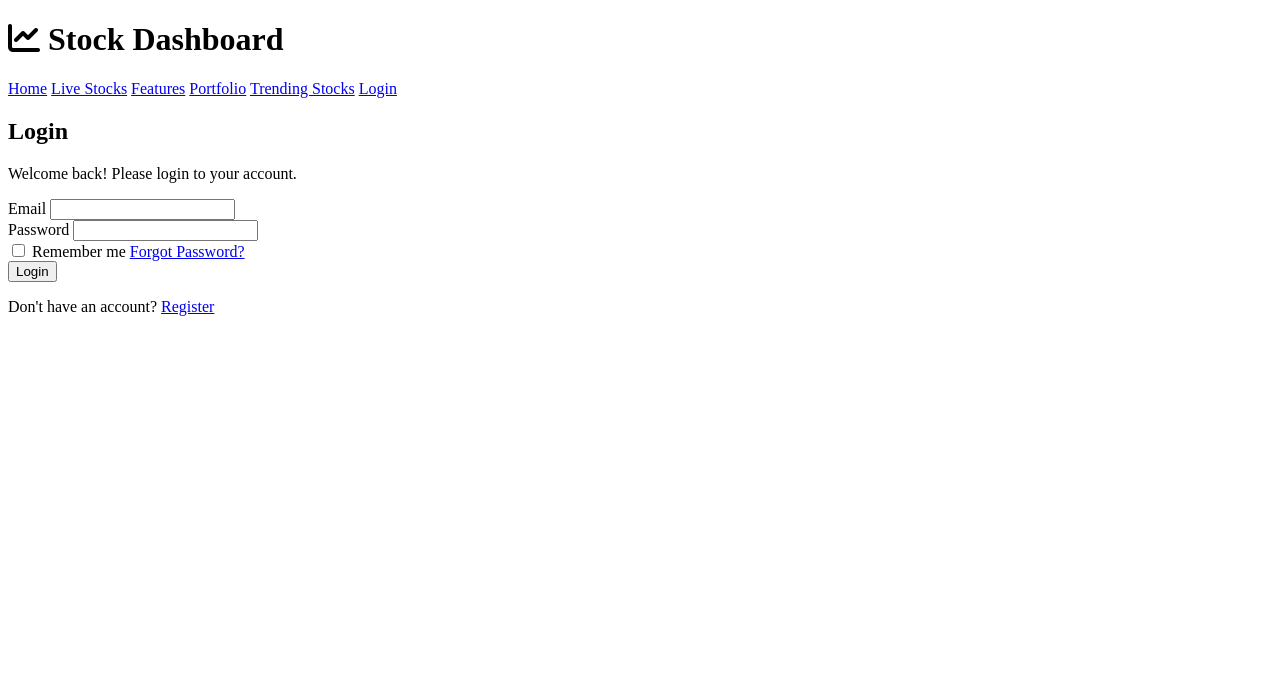
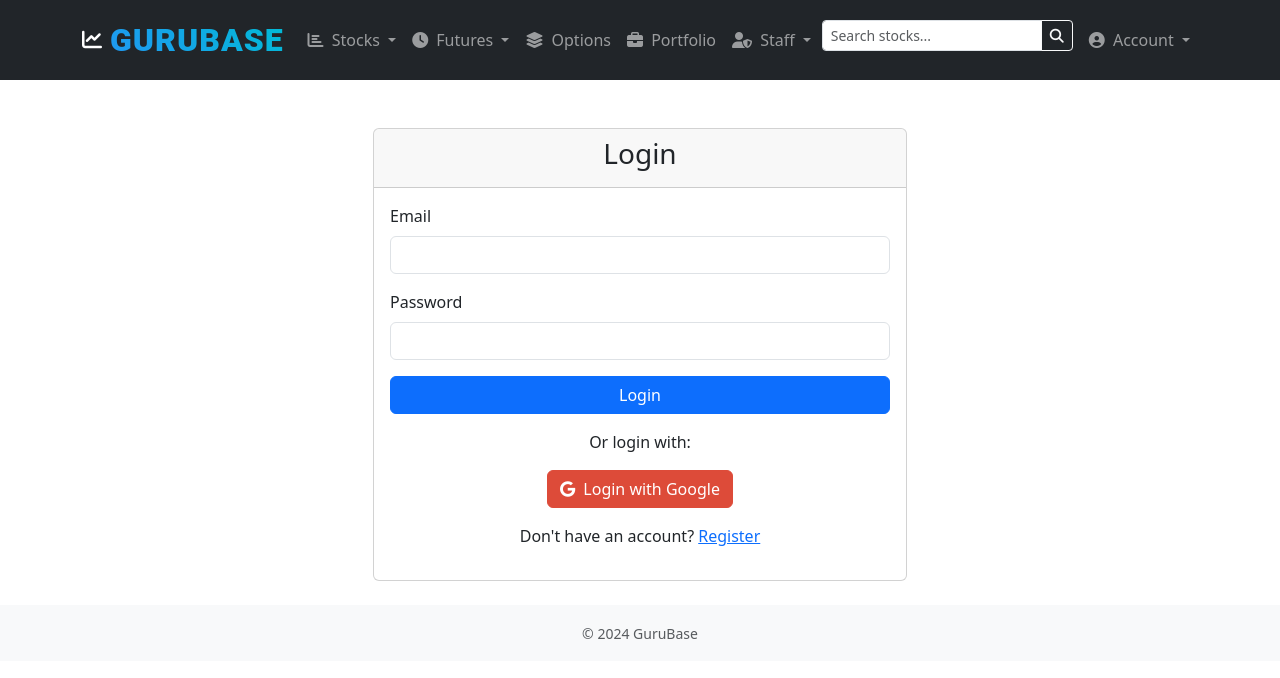
Before and after one commit to akilthangavel1/gurubase, a Django app: page /login/ in a window 1280 px wide. Shown: the top 678 px of the page. Run offline with Django 5.2, Linux system fonts and the light colour scheme.

Commit message:
Google Login added

```diff
--- a/dashboard/urls.py
+++ b/dashboard/urls.py
@@ -1,5 +1,6 @@
 from django.urls import path
 from . import views
+from django.contrib.auth import views as auth_views
 
 urlpatterns = [
     path('', views.index, name='index'),
@@ -20,4 +21,6 @@ urlpatterns = [
     path('tickers/create/', views.ticker_create, name='ticker_create'),
     path('tickers/<int:pk>/update/', views.ticker_update, name='ticker_update'),
     path('tickers/<int:pk>/delete/', views.ticker_delete, name='ticker_delete'),
+    path('logout/', auth_views.LogoutView.as_view(), name='logout'),
+    path('profile/', views.profile, name='profile'),
 ]
--- a/dashboard/views.py
+++ b/dashboard/views.py
@@ -14,10 +14,12 @@ from django.db import connection
 import logging
 from django.contrib import messages
 from django.contrib.auth.decorators import login_required
+from django.contrib.auth import login as auth_login, authenticate
 
 logger = logging.getLogger(__name__)
 
 # Create your views here.
+
 
 def index(request):
     try:
@@ -58,6 +60,17 @@ def live_stocks(request):
     return render(request, 'dashboard/live-stocks.html')
 
 def login(request):
+    if request.method == 'POST':
+        email = request.POST.get('email')
+        password = request.POST.get('password')
+        user = authenticate(request, username=email, password=password)
+
+        if user is not None:
+            auth_login(request, user)
+            return redirect('index')
+        else:
+            messages.error(request, 'Invalid email or password')
+
     return render(request, 'dashboard/login.html')
 
 def portfolio(request):
@@ -355,3 +368,7 @@ def ticker_delete(request, pk):
 
     context = {'ticker': ticker}
     return render(request, 'dashboard/ticker_confirm_delete.html', context)
+
+@login_required
+def profile(request):
+    return render(request, 'dashboard/profile.html')
--- a/gurubase/urls.py
+++ b/gurubase/urls.py
@@ -6,5 +6,5 @@ from django.conf import settings
 urlpatterns = [
     path('admin/', admin.site.urls),
     path('', include('dashboard.urls')),
-# ]
+    path('social-auth/', include('social_django.urls', namespace='social')),
 ]  + static(settings.STATIC_URL, document_root=settings.STATIC_ROOT)
--- a/static/css/styles.css
+++ b/static/css/styles.css
@@ -34,3 +34,15 @@
         font-size: 1.5rem;
     }
 }
+
+.btn-google {
+    color: #fff;
+    background-color: #dd4b39;
+    border-color: #dd4b39;
+}
+
+.btn-google:hover {
+    color: #fff;
+    background-color: #c23321;
+    border-color: #b91f1f;
+}
--- a/templates/dashboard/base.html
+++ b/templates/dashboard/base.html
@@ -119,15 +119,35 @@
                     <!-- User Menu -->
                     <li class="nav-item dropdown">
                         <a class="nav-link dropdown-toggle" href="#" role="button" data-bs-toggle="dropdown">
-                            <i class="fas fa-user-circle me-1"></i> Account
+                            <i class="fas fa-user-circle me-1"></i>
+                            {% if user.is_authenticated %}
+                                {{ user.username }}
+                            {% else %}
+                                Account
+                            {% endif %}
                         </a>
                         <ul class="dropdown-menu dropdown-menu-end">
-                            <li><a class="dropdown-item" href="{% url 'login' %}">
-                                <i class="fas fa-sign-in-alt me-2"></i> Login
-                            </a></li>
-                            <li><a class="dropdown-item" href="#">
-                                <i class="fas fa-user-plus me-2"></i> Register
-                            </a></li>
+                            {% if user.is_authenticated %}
+                                <li><a class="dropdown-item" href="{% url 'profile' %}">
+                                    <i class="fas fa-user me-2"></i> Profile
+                                </a></li>
+                                <li><hr class="dropdown-divider"></li>
+                                <li>
+                                    <form method="post" action="{% url 'logout' %}" class="d-inline">
+                                        {% csrf_token %}
+                                        <button type="submit" class="dropdown-item">
+                                            <i class="fas fa-sign-out-alt me-2"></i> Logout
+                                        </button>
+                                    </form>
+                                </li>
+                            {% else %}
+                                <li><a class="dropdown-item" href="{% url 'login' %}">
+                                    <i class="fas fa-sign-in-alt me-2"></i> Login
+                                </a></li>
+                                <li><a class="dropdown-item" href="{% url 'register' %}">
+                                    <i class="fas fa-user-plus me-2"></i> Register
+                                </a></li>
+                            {% endif %}
                         </ul>
                     </li>
                 </ul>
--- a/templates/dashboard/login.html
+++ b/templates/dashboard/login.html
@@ -1,64 +1,42 @@
-<!DOCTYPE html>
-<html lang="en">
-<head>
-    <meta charset="UTF-8">
-    <meta name="viewport" content="width=device-width, initial-scale=1.0">
-    <title>Login | Stock Market Dashboard</title>
-    <link rel="stylesheet" href="https://cdnjs.cloudflare.com/ajax/libs/font-awesome/6.0.0/css/all.min.css">
-    <link rel="stylesheet" href="index.css">
-    <link rel="stylesheet" href="login.css">
-</head>
-<body>
-    <!-- Header -->
-    <header>
-        <div class="navbar">
-            <h1><i class="fas fa-chart-line"></i> Stock Dashboard</h1>
-            <nav>
-                <a href="index.html">Home</a>
-                <a href="live-stocks.html">Live Stocks</a>
-                <a href="features.html">Features</a>
-                <a href="portfolio.html">Portfolio</a>
-                <a href="trending stocks.html">Trending Stocks</a>
-                <a href="login.html" class="active login-btn">Login</a>
-            </nav>
-        </div>
-    </header>
+{% extends 'dashboard/base.html' %}
 
-    <main class="auth-container">
-        <div class="auth-box">
-            <div class="auth-header">
-                <h2>Login</h2>
-                <p>Welcome back! Please login to your account.</p>
-            </div>
+{% block content %}
+<div class="container mt-5">
+    <div class="row justify-content-center">
+        <div class="col-md-6">
+            <div class="card">
+                <div class="card-header">
+                    <h3 class="text-center">Login</h3>
+                </div>
+                <div class="card-body">
+                    <form method="post">
+                        {% csrf_token %}
+                        <div class="mb-3">
+                            <label for="email" class="form-label">Email</label>
+                            <input type="email" class="form-control" id="email" name="email" required>
+                        </div>
+                        <div class="mb-3">
+                            <label for="password" class="form-label">Password</label>
+                            <input type="password" class="form-control" id="password" name="password" required>
+                        </div>
+                        <div class="d-grid">
+                            <button type="submit" class="btn btn-primary">Login</button>
+                        </div>
+                    </form>
 
-            <form id="loginForm" class="auth-form">
-                <div class="form-group">
-                    <label for="email">Email</label>
-                    <input type="email" id="email" required>
+                    <div class="text-center mt-3">
+                        <p>Or login with:</p>
+                        <a href="{% url 'social:begin' 'google-oauth2' %}?next={{ request.path }}" class="btn btn-google">
+                            <i class="fab fa-google me-2"></i>Login with Google
+                        </a>
+                    </div>
+
+                    <div class="text-center mt-3">
+                        <p>Don't have an account? <a href="{% url 'register' %}">Register</a></p>
+                    </div>
                 </div>
-
-                <div class="form-group">
-                    <label for="password">Password</label>
-                    <input type="password" id="password" required>
-                </div>
-
-                <div class="form-options">
-                    <label class="remember-me">
-                        <input type="checkbox" id="remember">
-                        Remember me
-                    </label>
-                    <a href="#" class="forgot-password">Forgot Password?</a>
-                </div>
-
-                <button type="submit" class="auth-button">Login</button>
-            </form>
-
-            <div class="auth-footer">
-                <p>Don't have an account? <a href="register.html">Register</a></p>
             </div>
         </div>
-    </main>
-
-    <script src="login.js"></script>
-</body>
-</html>
+    </div>
+</div>
+{% endblock %}
```
Also changed, not shown: gurubase/settings.py (+52 -1 lines), requirements.txt (deleted, +0 -49 lines).
